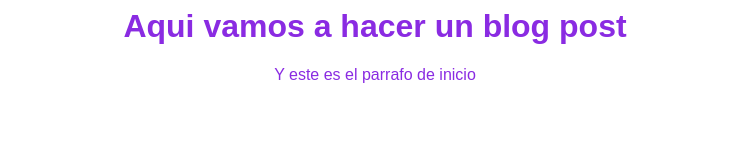
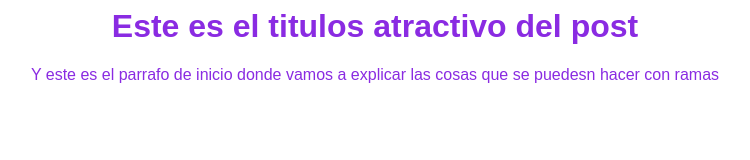
Before and after one commit to LexTarasov/HTML-CSS, a plain HTML site: page proyect1/blogpost.html in a window 1280 px wide. Shown: the whole page, without its empty margins (265-1015 px from the left). Drawn offline with Linux system fonts and the light colour scheme.

Commit message:
commit al master del blogpost en su version mas reciente

```diff
--- a/proyect1/blogpost.html
+++ b/proyect1/blogpost.html
@@ -2,9 +2,13 @@
    <head>
        <title>El titulo del post</title>
        <link rel="stylesheet" href="css/estilos.css"/>
-   <head>
+   </head>
    <body>
-       <h1>Aqui vamos a hacer un blog post</h1>
-       <p>Y este es el parrafo de inicio</p>
-    </body>
+       <div id="container">
+           </div id="post">
+                <h1>Este es el titulos atractivo del post</h1>
+                <p>Y este es el parrafo de inicio donde vamos a explicar las cosas que se puedesn hacer con ramas </p>
+       </div>
+      </div>
+   </body>
 </html>
--- a/proyect1/css/estilos.css
+++ b/proyect1/css/estilos.css
@@ -4,3 +4,10 @@ body
      text-align: center;
      font-family: 'Arial';
  }
+
+ #container
+ {
+    width: 70%;
+    padding:lem;
+
+ }
```
